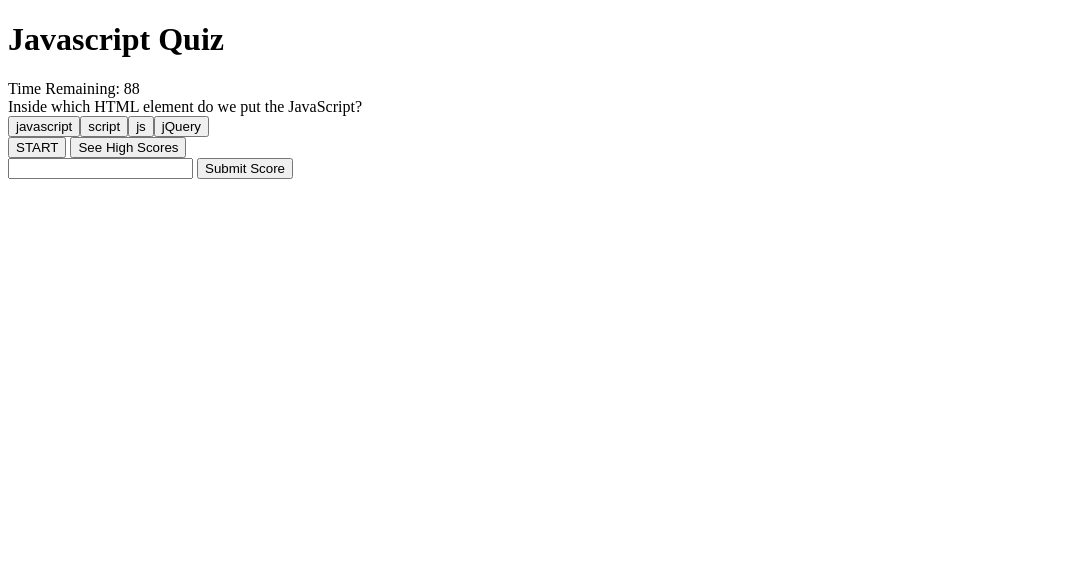
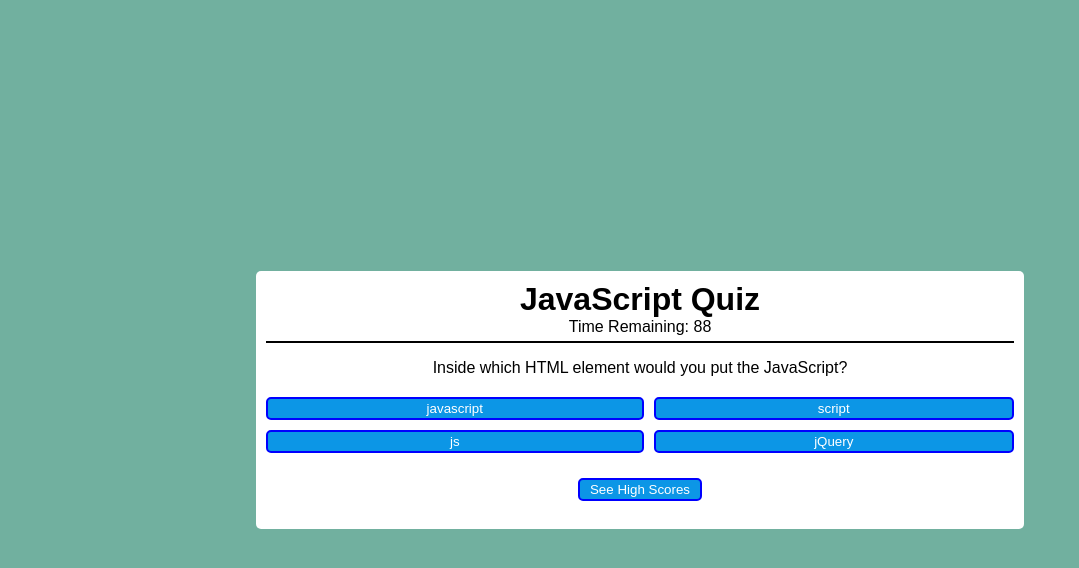
Before and after one commit to utilrr/code-quiz, a plain HTML site: page index.html in a window 1280 px wide. Both pictures are taken after a click on the button "START". Shown: the whole page, without its empty margins (0-1079 px from the left). Drawn offline with Linux system fonts and the light colour scheme.

Commit message:
added style

```diff
--- a/assets/script.js
+++ b/assets/script.js
@@ -174,7 +174,7 @@
 /////
 var questions = [
   {
-    question: "Inside which HTML element do we put the JavaScript?",
+    question: "Inside which HTML element would you put the JavaScript?",
     answers: [
       { text: "javascript", correct: false },
       { text: "script", correct: true },
@@ -185,10 +185,10 @@
   {
     question: "Where is the correct place to insert JavaScript?",
     answers: [
-      { text: "The Head Section", correct: false },
-      { text: "The Body Section", correct: false },
-      { text: "In an External File", correct: false },
-      { text: "All of the Above", correct: true }
+      { text: "The head section", correct: false },
+      { text: "The body section", correct: false },
+      { text: "In an external file", correct: false },
+      { text: "All of the above", correct: true }
     ]
   },
   {
@@ -201,19 +201,19 @@
   {
     question: 'How do you write "Hello World" in an alert box?',
     answers: [
-      { text: 'msg("Hello World");', correct: false },
+      { text: 'console.log("Hello World");', correct: false },
       { text: 'prompt("Hello World");', correct: false },
       { text: 'alertBox("Hello World");', correct: false },
       { text: 'alert("Hello World");', correct: true }
     ]
   },
   {
-    question: "How do you create a function in JavaScript?",
+    question: "Variables are defined by which term?",
     answers: [
-      { text: "function myFunction()", correct: true },
-      { text: "function = myFunction()", correct: false },
-      { text: "make.function.myFunction()", correct: false },
-      { text: "function:myFunction()", correct: false }
+      { text: "const", correct: false },
+      { text: "var", correct: false },
+      { text: "let", correct: false },
+      { text: "Any of these", correct: true }
     ]
   },
   {
@@ -235,7 +235,7 @@
     ]
   },
   {
-    question: "!= means what in javascript?",
+    question: "!= means what in JavaScript?",
     answers: [
       { text: "Or", correct: false },
       { text: "And", correct: false },
@@ -251,5 +251,13 @@
       { text: "[ ]", correct: true },
       { text: "# #", correct: false }
     ]
-  }
+  },
+
+    {
+        question: "When baristas write names on cups, this is known as JavaScript in coffee lingo.",
+        answers: [
+        { text: "True", correct: false },
+        { text: "False", correct: true }
+        ]
+    },
 ];
--- a/assets/style.css
+++ b/assets/style.css
@@ -0,0 +1,118 @@
+
+
+*,
+*::before,
+*::after {
+  box-sizing: border-box;
+  font-family: Arial, Helvetica, sans-serif;
+  margin: 0;
+  padding: 0;
+}
+
+body {
+  display: flex;
+  width: 100vw;
+  height: 100vh;
+  justify-content: center;
+  align-items: center;
+  text-align: center;
+  background-color: #71B09F;
+}
+
+h3 {
+  margin: 10px 0px;
+}
+
+.mainHeader {
+  padding-bottom: 0.3rem;
+  margin-bottom: 1rem;
+  border-bottom: 2px solid black;
+}
+
+.quizArea {
+  width: 60vw;
+  max-width: 90%;
+  background-color: white;
+  border-radius: 5px;
+  padding: 10px;
+
+}
+
+.buttonArea {
+  display: grid;
+  grid-template-columns: repeat(2, auto);
+  gap: 10px;
+  margin: 20px 0;
+}
+
+button {
+  --hue: var(--hue-neutral);
+  border: 2px solid blue;
+  background-color: #0c96e6;
+  border-radius: 5px;
+  padding: 2px 10px;
+  color: white;
+  outline: none;
+}
+
+button:hover {
+  border-color: blue;
+}
+
+.start {
+  font-size: 1.5rem;
+  font-weight: bold;
+  padding: 2px 10px;
+  margin: 20px 0px;
+}
+
+.controls {
+  display: flex;
+  justify-content: center;
+  align-items: center;
+  flex-direction: column;
+}
+
+.hide {
+  display: none;
+}
+
+.scoresList {
+  text-decoration: none;
+  list-style-type: none;
+  margin: 0.3rem 0;
+}
+
+#highScoresList {
+  margin: 1rem 0;
+}
+
+#scoreArea {
+  padding-bottom: 1rem;
+  border-bottom: 2px solid black;
+}
+
+#init {
+  margin-top: 0.7rem;
+}
+#initials {
+  margin: 0.3rem;
+}
+
+#save-btn {
+  margin: 0.7rem;
+}
+
+#showScoresButton {
+  margin-top: 0.3rem;
+}
+
+@media only screen and (max-width: 768px) {
+  /* For mobile phones: */
+  .buttonArea {
+    display: grid;
+    grid-template-columns: none;
+    gap: 10px;
+    margin: 20px 0;
+  }
+}
--- a/index.html
+++ b/index.html
@@ -11,7 +11,7 @@
 
     <main class="quizArea">
         <header class="mainHeader">
-          <h1>Javascript Quiz</h1>
+          <h1>JavaScript Quiz</h1>
           <span id="timerArea"></span>
         </header>
         <section id="questionsContainer" class="hide">
```
